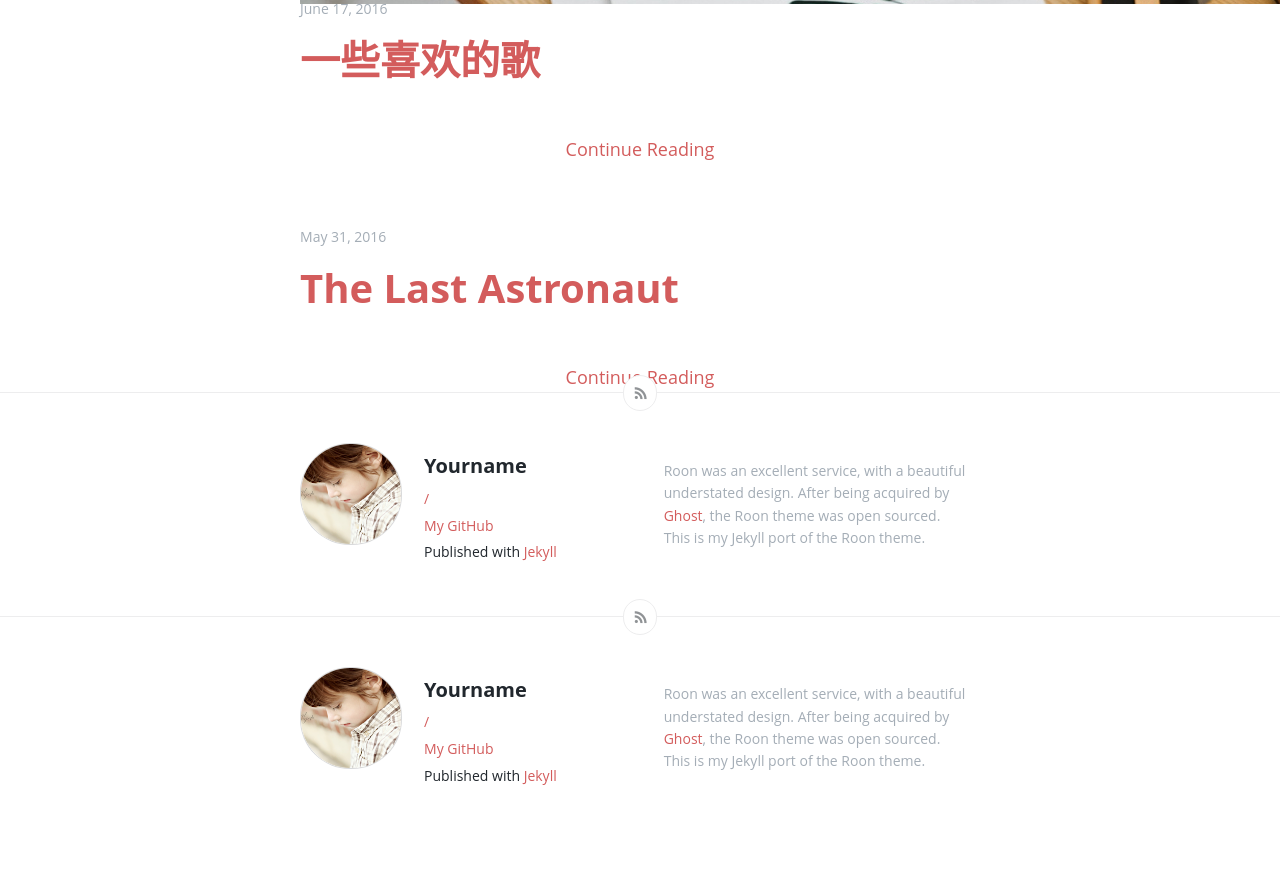
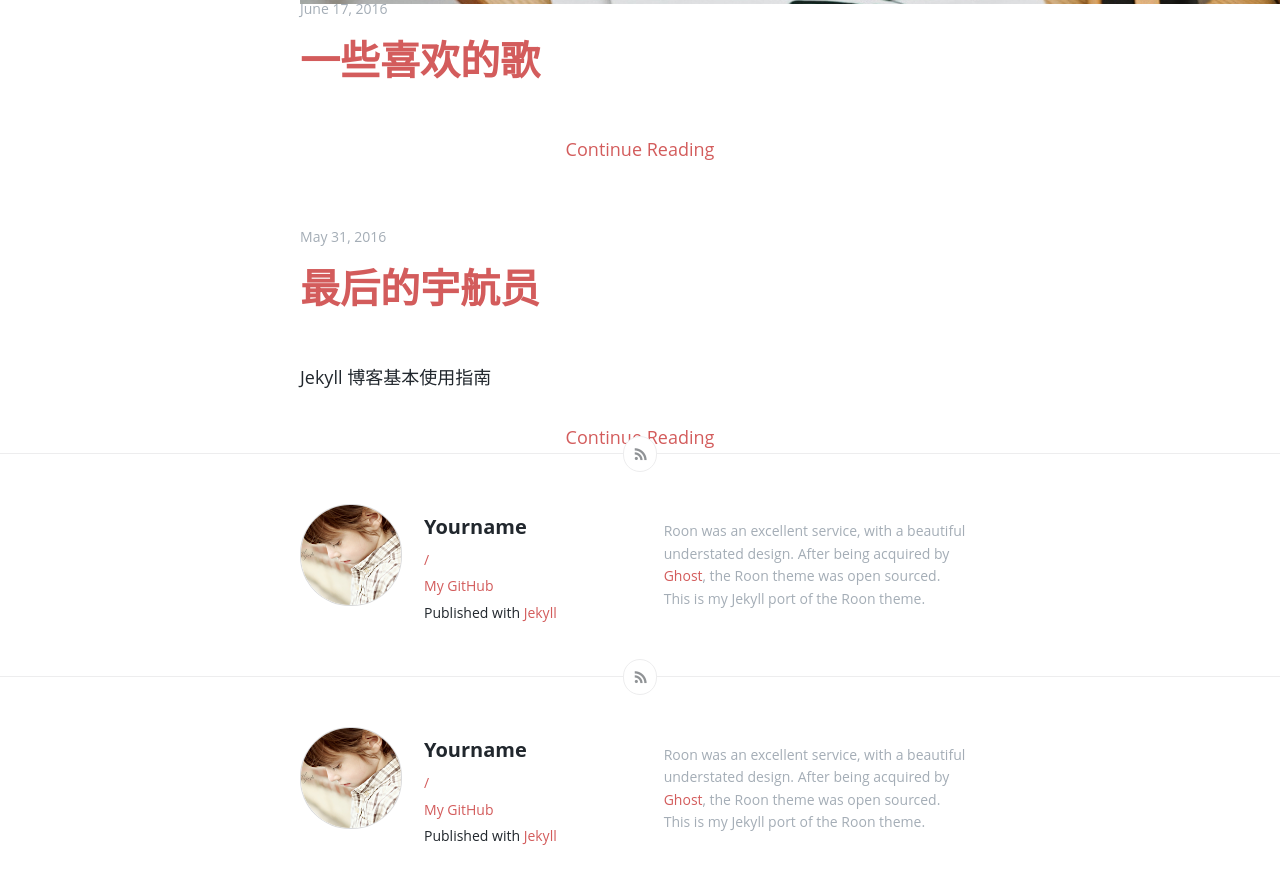
Before and after one commit to sardine2/wangshourong, a Jekyll site: the page built from index.html, in a window 1280 px wide and 900 px high, scrolled down 2214 px. Shown: the top 884 px of the window. Built offline with Jekyll 4.4.1, drawn with Linux system fonts in a browser that asks for light colours; the list of posts is cut into pages by our own code; before the commit the page ends 3053 px from its top, so only the background shows below that.

Commit message:
add astronaut

```diff
--- a/_posts/2016-05-31-the-last-astronaut.md
+++ b/_posts/2016-05-31-the-last-astronaut.md
@@ -1,8 +1,10 @@
- ---
+---
 layout: post
 title:  "最后的宇航员"
-description:
+categories: blog
+description: Jekyll 博客基本使用指南
 image:
+---
 
 ---
 *这是2016年5月31日写给你的第一篇小说*
```
